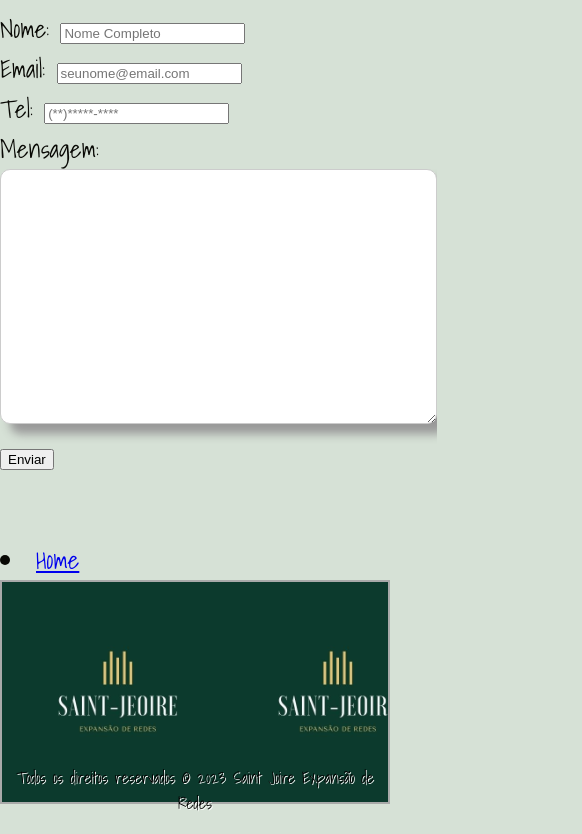
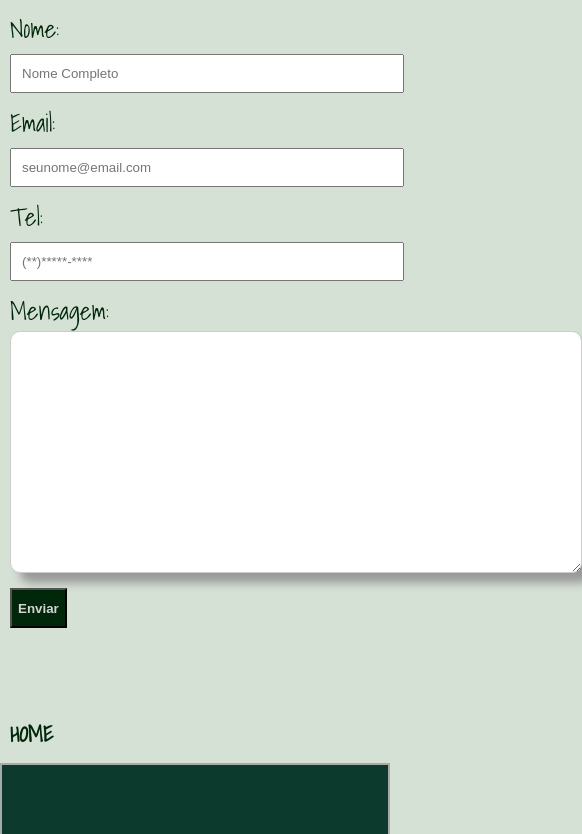
Before and after one commit to Palomabonattedealmeida/saint-jeoire, a plain HTML site: page contato.html in a window 390 px wide. Shown: the part 89-923 px from the top of the page, 582 px wide, since content can reach past the window. Drawn offline with Linux system fonts and the light colour scheme.

Commit message:
layout página contato

```diff
--- a/style-contato.css
+++ b/style-contato.css
@@ -1,6 +1,6 @@
 body {
     background-color: rgb(214, 225, 214);
-    color: rgb(8, 8, 4);
+    color:rgb(1, 39, 11);
     margin: 0;
     padding: 0;
     font-family: "Shadows Into Light" , sans-serif;
@@ -14,8 +14,48 @@ h2 {
 form {
     text-align:left;
     font-size: 25px;
+    margin: 10px;
 
 }
+
+form input {
+    padding: 10px;
+    margin-bottom: 10px;
+    width: 35%;
+
+}
+
+form button {
+    background-color: rgb(1, 39, 11);
+    color: #d3d3d3;
+    font-weight: 600;
+    width: 600px;
+    height: 40px ;
+    margin-bottom: 10px;
+    width: 100px;
+    opacity: 1;
+    transition:0.3s;
+    cursor:pointer
+
+}
+
+form button:hover {
+
+    background: #C78C19;
+
+    opacity: 0.3s;
+}
+
+
+
+.form input[type="submit"] {
+    background-color:  rgb(1, 39, 11);;
+    color: white;
+    padding: 10px 20px;
+    border: none;
+    cursor: pointer;
+}
+
 
 form textarea {
     font-size: 1.1rem;
@@ -23,14 +63,33 @@ form textarea {
 }
 
 textarea {
+    margin: top;
     padding: 100px;
     max-width: 100%;
-    line-height: 1.5;
+    line-height:normal;
     border-radius: 10px;
     border: 1px solid #ccc;
     box-shadow: 10px 10px 10px #999;
 }
 
+li {
+    display:inline;
+    margin: 0 0 0 15px;
+  }
+
+li a {
+    text-align: center;
+    text-transform: uppercase;
+    color:rgb(1, 39, 11);;
+    font-weight: bold;
+    font-size: 22px;
+    text-decoration: none;
+  }
+
+li a:hover {
+    color: #C78C19;
+    text-decoration: underline;
+  }
 
 footer {
 	text-align: center;
@@ -42,8 +101,28 @@ footer {
     color: #000; text-shadow: 1px 1px 0 #fff;
 }
 
-.copyright {
-	color: #FFFFFF;
-	font-size: 13px;
-	margin: 10px 0 0;
-}
+@media (max-width: 768px) {
+    body {
+      font-size: 16px;
+    }
+
+    form input,
+    form textarea {
+      width: 100%;
+    }
+
+    form button {
+      width: auto;
+    }
+
+    li {
+      display: block;
+      margin: 10px 0;
+    }
+
+    footer {
+      height: auto;
+      background-size: cover;
+      padding: 20px 0;
+    }
+  }
```
